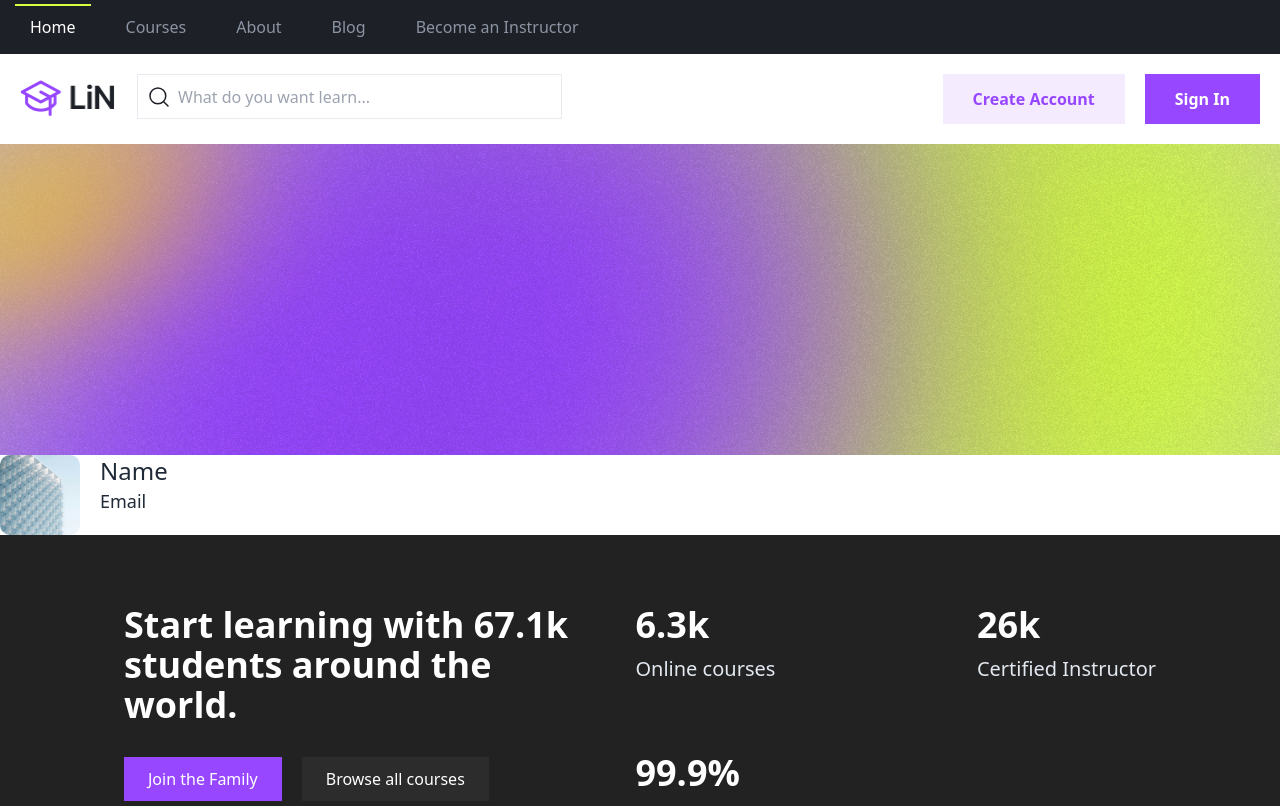
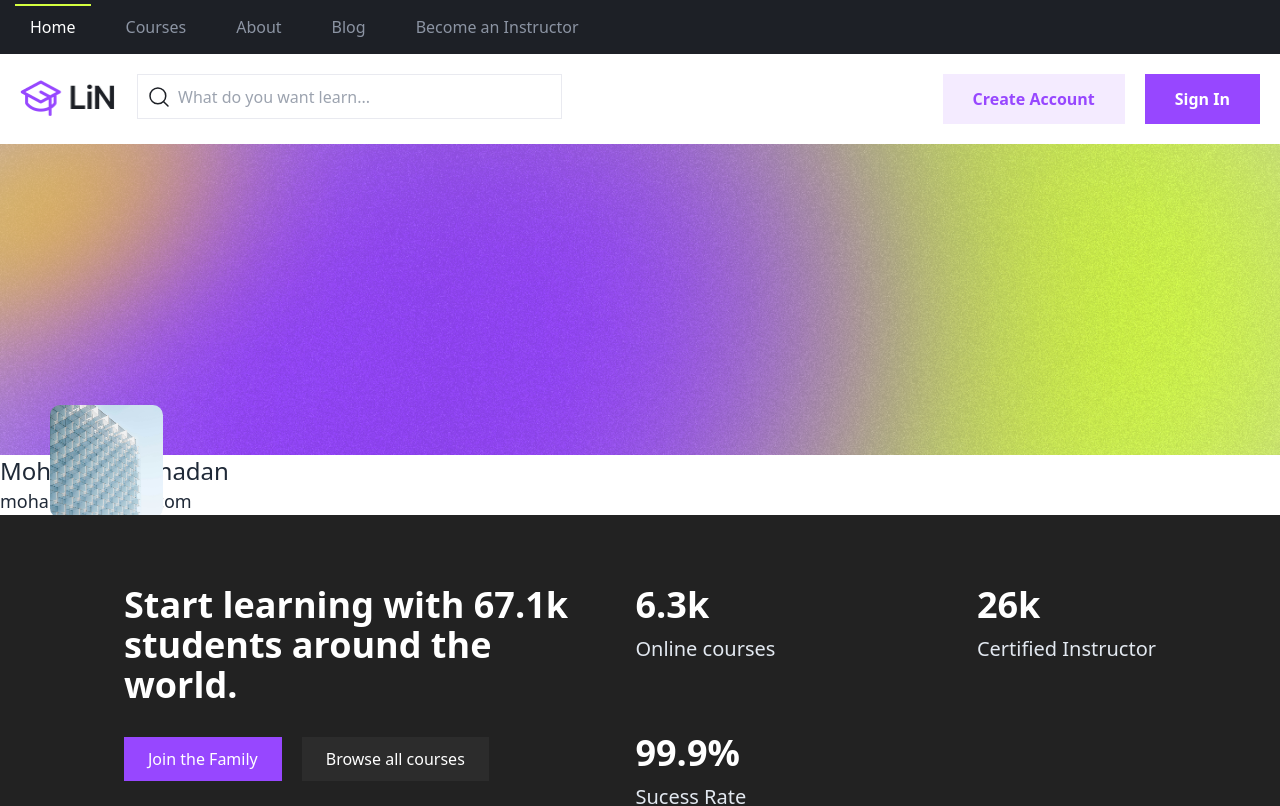
Before and after one commit to Mohamed-Ramadan1/Lin, a React (Vite) app: page /profile in a window 1280 px wide. Shown: the top 806 px of the page. Built offline with nearby package versions, Linux system fonts and the light colour scheme.

Commit message:
update the code base of the profile

```diff
--- a/src/components/profileConponents/ProfileInfo.jsx
+++ b/src/components/profileConponents/ProfileInfo.jsx
@@ -9,15 +9,15 @@ const ProfileInfo = () => {
         <img src={BannerProfile} alt="BannerProfile" className="" />
       </div>
       {/* Profile info */}
-      <div className="container max-w-[1700px] m-auto gap-5 flex justify-start items-start">
+      <div className="container  m-auto gap-5 flex justify-start items-start relative">
         <img
           src={WhatWeOffer}
           alt="WhatWeOffer"
-          className="w-20 h-20 rounded-[10px] bsolute top-[-50px] left-[50px]"
+          className="w-[113px] h-[113px] rounded-[10px] absolute top-[-50px] left-[50px] z-1"
         />
         <div>
-          <h1 className="text-2xl">Name</h1>
-          <p className="text-lg">Email</p>
+          <h1 className="text-2xl">Mohamed Ramadan</h1>
+          <p className="text-lg">mohamed@gmail.com</p>
         </div>
       </div>
     </div>
```
